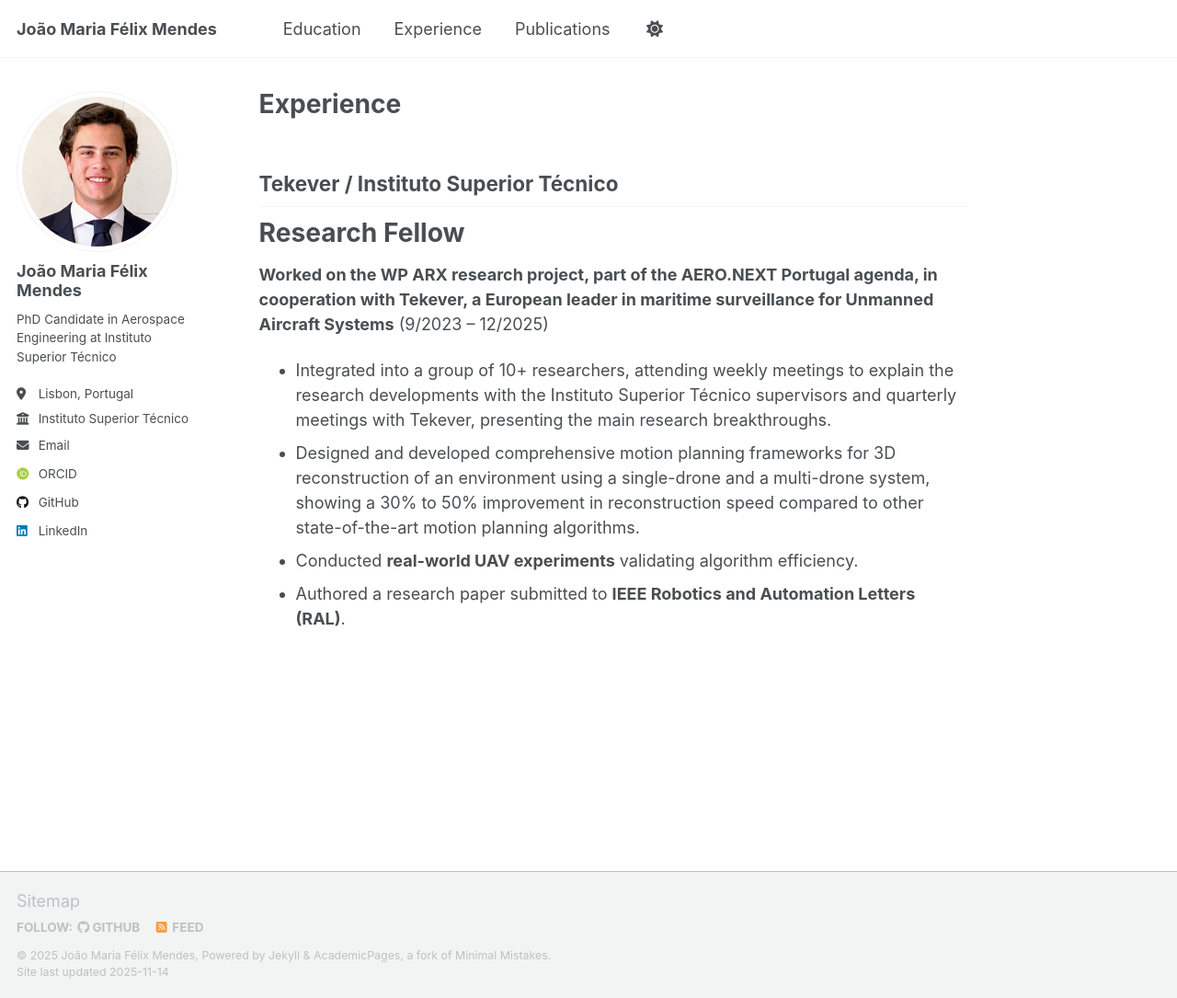
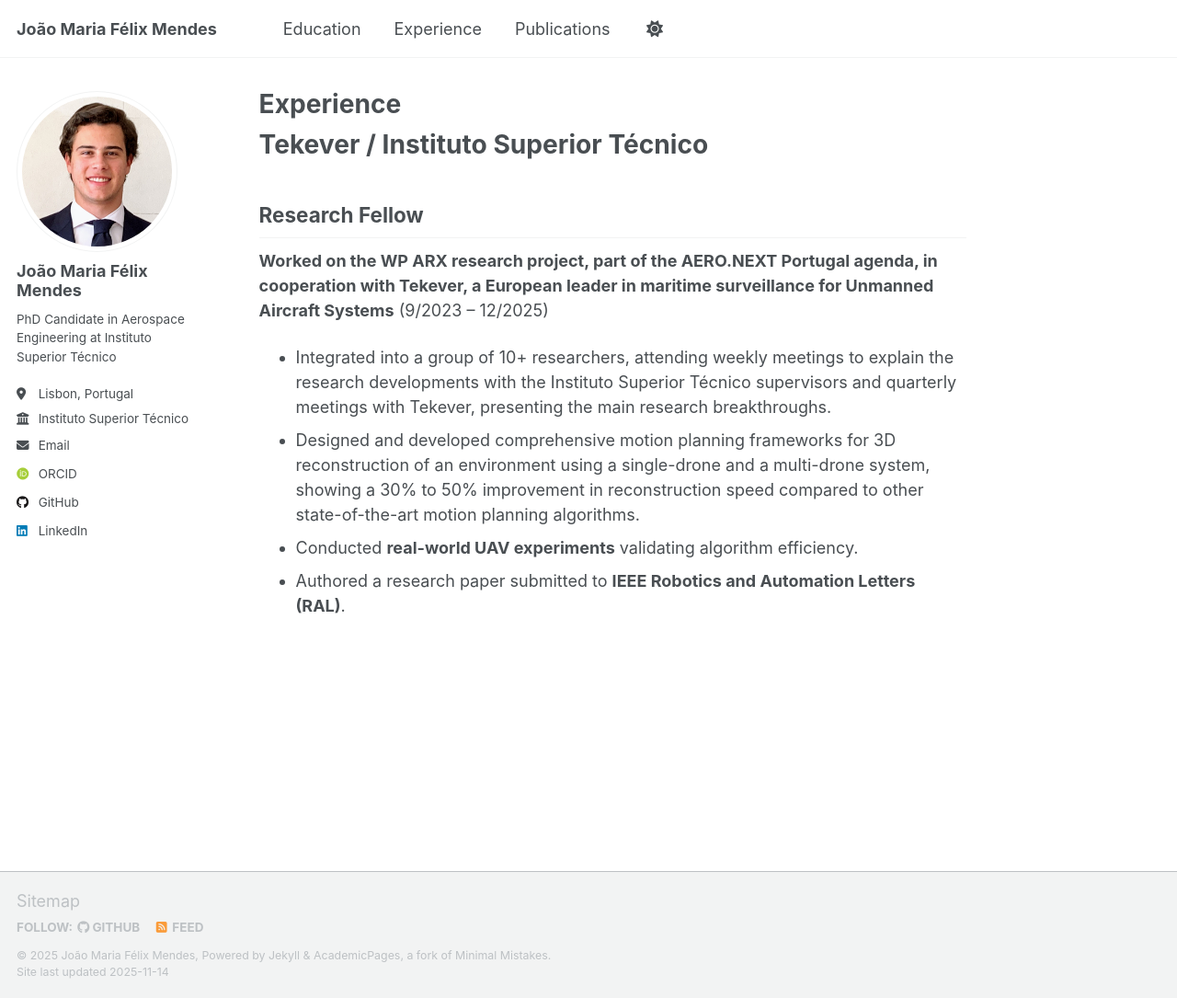
Before and after one commit to joaom2a0r0i1a/joaom2a0r0i1a.github.io, a Jekyll site: the page built from _pages/experience.md, in a window 1280 px wide and 1085 px high. Shown: the whole window at 92% size. Built offline with Jekyll 4.4.1, drawn with Linux system fonts in a browser that asks for light colours; some web fonts are replaced; a script that is not in the unit is left out.

```diff
--- a/_pages/experience.md
+++ b/_pages/experience.md
@@ -5,8 +5,8 @@ permalink: /experience/
 author_profile: true
 ---
 
-## Tekever / Instituto Superior Técnico
-# Research Fellow
+# Tekever / Instituto Superior Técnico
+## Research Fellow
 **Worked on the WP ARX research project, part of the AERO.NEXT Portugal agenda, in cooperation with Tekever, a European leader in maritime surveillance for Unmanned Aircraft Systems** (9/2023 – 12/2025)
 
 - Integrated into a group of 10+ researchers, attending weekly meetings to explain the research developments with the Instituto Superior Técnico supervisors and quarterly meetings with Tekever, presenting the main research breakthroughs.
```
